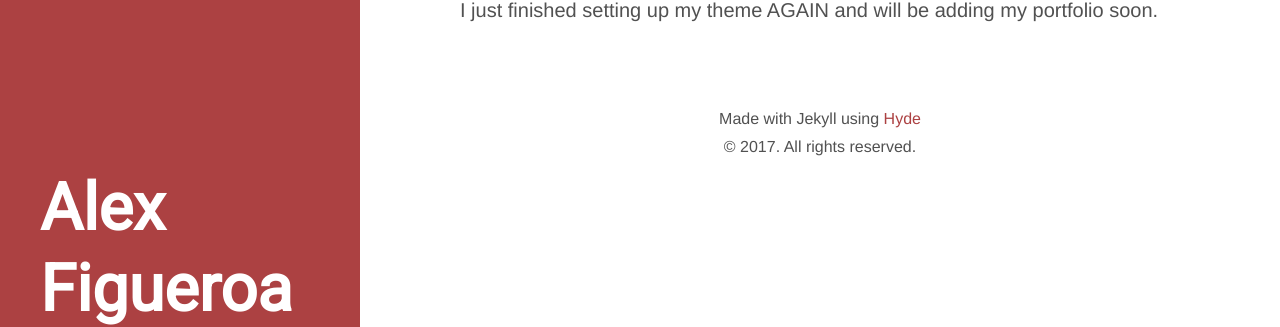
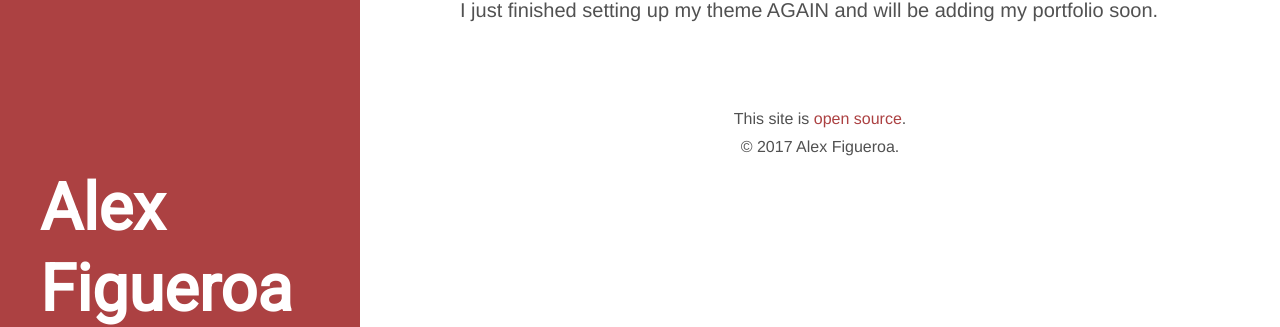
Before and after one commit to ajfigueroa/ajfigueroa.github.io, a Jekyll site: the page built from index.html, in a window 1280 px wide. Shown: the part 317-644 px from the top of the page. Built offline with Jekyll 4.4.1, drawn with Linux system fonts in a browser that asks for light colours; the list of posts is cut into pages by our own code.

Commit message:
Extract copyright-footer to separate html (#43)

```diff
--- a/_css/custom.css
+++ b/_css/custom.css
@@ -25,7 +25,7 @@ html {
   }
 
 /* Content footer for Copyright and Attribution */
-.content-footer {
+.copyright-footer {
     display: block;
     line-height: 1.75;
     font-size: 0.8rem;
--- /dev/null
+++ b/_includes/copyright-footer.html
@@ -0,0 +1,4 @@
+<p class="copyright-footer">
+    This site is <a href="https://github.com/ajfigueroa/ajfigueroa.github.io">open source</a>.
+    <br> &copy; {{ site.time | date: '%Y' }} Alex Figueroa.
+</p>
--- a/_layouts/default.html
+++ b/_layouts/default.html
@@ -9,10 +9,6 @@
 
     <div class="content container">
       {{ content }}
-      <p class="content-footer">
-        Made with Jekyll using <a href="https://github.com/poole/hyde">Hyde</a><br>
-        &copy; {{ site.time | date: '%Y' }}. All rights reserved.
-      </p>
     </div>
 
   </body>
--- a/index.html
+++ b/index.html
@@ -17,4 +17,5 @@ title: Home
       {{ post.content }}
     </div>
     {% endfor %}
+    {% include copyright-footer.html %}
 </div>
```
Also changed, not shown: assets/styles.css.
